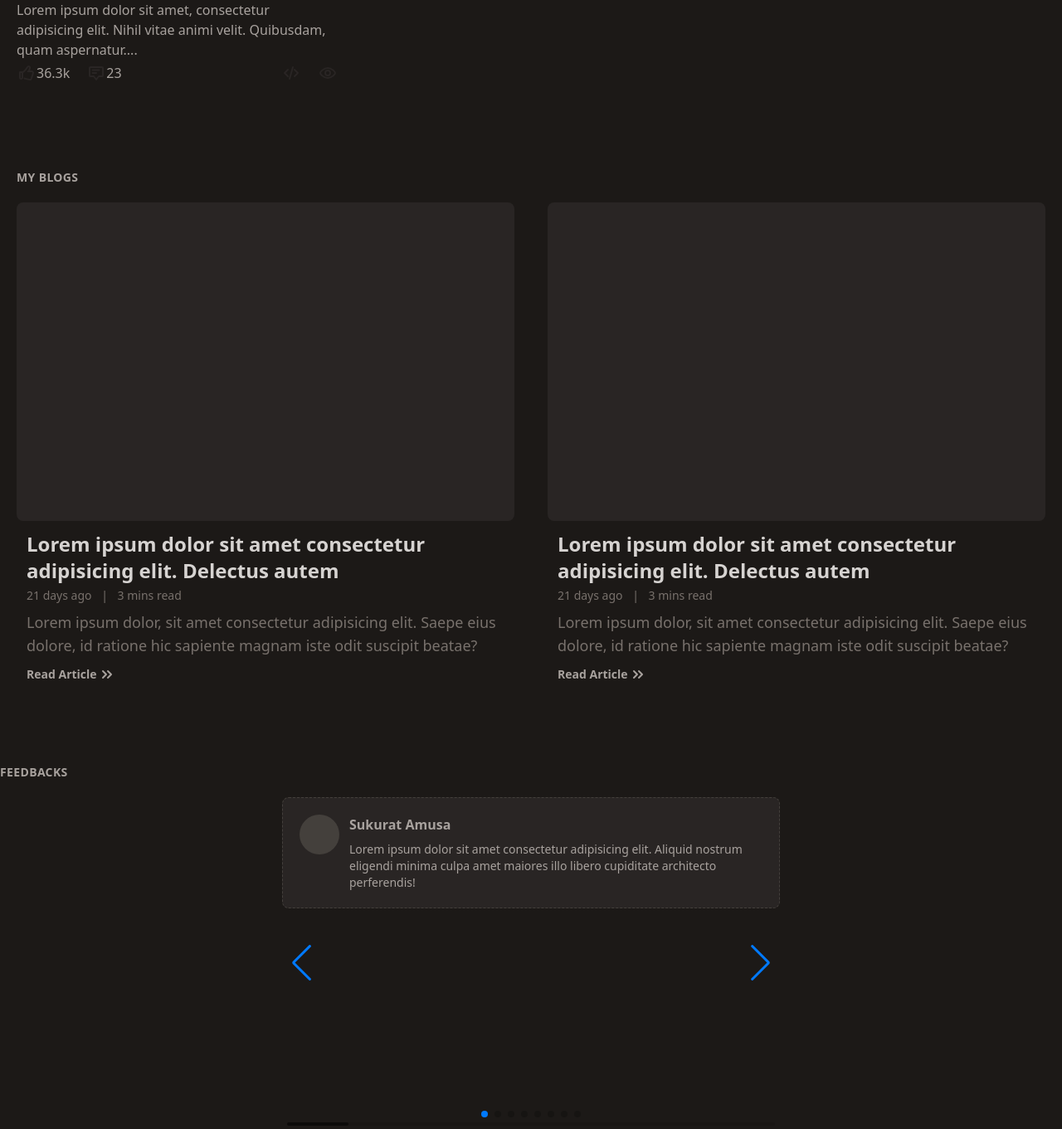
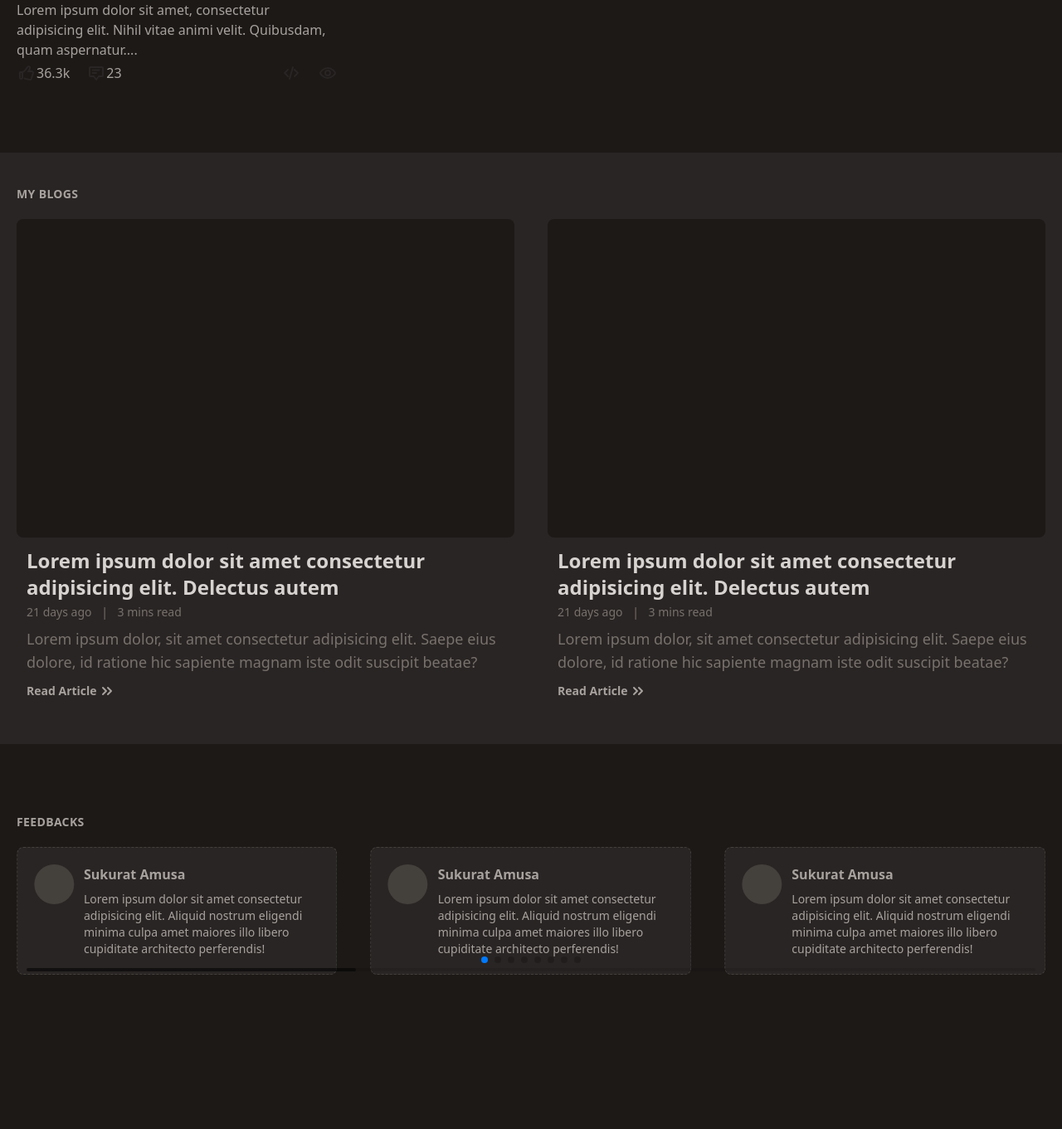
Before and after one commit to usmaarn/portfolio, a Flask app: page / in a window 1280 px wide. Shown: the part 2136-3497 px from the top of the page at 83% size. After the commit the page ends 3311 px from the top, so only its background shows below. Run offline with Flask 3, Linux system fonts and the light colour scheme.

Commit message:
2024-03-27 13:43:20.345268 - 87bd14bf-26a7-4ac1-a8a6-452d43799288

```diff
--- a/portfolio/static/css/app.css
+++ b/portfolio/static/css/app.css
@@ -787,6 +787,10 @@ video {
   max-width: 24rem;
 }
 
+.max-w-2xl {
+  max-width: 42rem;
+}
+
 .grid-cols-3 {
   grid-template-columns: repeat(3, minmax(0, 1fr));
 }
@@ -917,6 +921,11 @@ video {
 .py-2 {
   padding-top: 0.5rem;
   padding-bottom: 0.5rem;
+}
+
+.py-10 {
+  padding-top: 2.5rem;
+  padding-bottom: 2.5rem;
 }
 
 .text-right {
--- a/portfolio/static/js/app.js
+++ b/portfolio/static/js/app.js
@@ -2,6 +2,11 @@ const swiper = new Swiper('.swiper', {
   // Optional parameters
 //   direction: 'vertical',
   loop: true,
+  effect: 'card',
+  centeredSlides: true,
+  cardsEffect: {
+
+  },
   autoplay: {
 
   },
@@ -14,14 +19,23 @@ const swiper = new Swiper('.swiper', {
     el: '.swiper-pagination',
   },
 
-  // Navigation arrows
-  navigation: {
-    nextEl: '.swiper-button-next',
-    prevEl: '.swiper-button-prev',
-  },
-
+  slidesPerView: 1,
+  spaceBetween: 10,
   // And if we need scrollbar
   scrollbar: {
     el: '.swiper-scrollbar',
   },
+
+  breakpoints: {
+    // when window width is >= 480px
+    480: {
+      slidesPerView: 2,
+      spaceBetween: 30
+    },
+    // when window width is >= 640px
+    840: {
+      slidesPerView: 3,
+      spaceBetween: 40
+    }
+  }
 });
--- a/portfolio/templates/parts/home/blogs.html
+++ b/portfolio/templates/parts/home/blogs.html
@@ -1,10 +1,10 @@
-<section class="p-5">
+<section class="px-5 py-10 bg-stone-800">
     <h3 class="heading">My Blogs</h3>
 
     <div class="grid md:grid-cols-2 gap-5 md:gap-10">
         {% for blog in ['1',2] %}
         <div class="">
-            <a href="#" class="block h-64 md:h-96 bg-stone-800 rounded-lg"></a>
+            <a href="#" class="block h-64 md:h-96 bg-stone-900 rounded-lg"></a>
             <div class="md:p-3">
                 <h3 class="text-xl md:text-2xl text-stone-300 hover:text-stone-500 hover:underline font-bold">
                     <a href="#">
--- a/portfolio/templates/parts/home/feedbacks.html
+++ b/portfolio/templates/parts/home/feedbacks.html
@@ -1,7 +1,7 @@
-<section>
+<section class="p-5">
     <h3 class="heading">Feedbacks</h3>
 
-    <div class="swiper w-[600px] h-[400px]">
+    <div class="swiper">
         <!-- Additional required wrapper -->
         <div class="swiper-wrapper">
             {% for feedback in [1,2,3,4,5,6,7,8] %}
@@ -25,10 +25,6 @@
         <!-- If we need pagination -->
         <div class="swiper-pagination"></div>
 
-        <!-- If we need navigation buttons -->
-        <div class="swiper-button-prev"></div>
-        <div class="swiper-button-next"></div>
-
         <!-- If we need scrollbar -->
         <div class="swiper-scrollbar"></div>
     </div>
```
Lines whose indentation alone changed are shown as unchanged.
